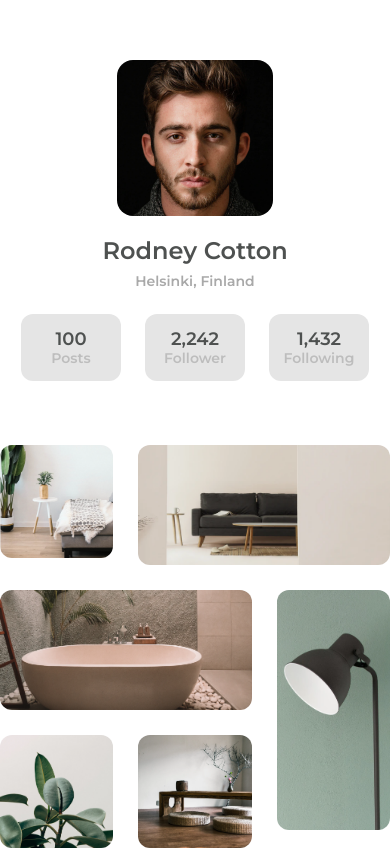
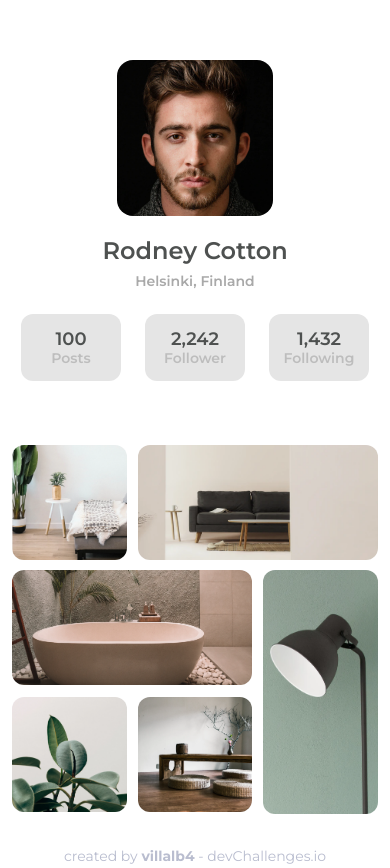
Before and after one commit to villalb4/My-galery, a plain HTML site: page index.html in a window 390 px wide. Shown: the top 868 px of the page. Drawn offline with Linux system fonts and the light colour scheme.

Commit message:
Desktop finish

```diff
--- a/css/styles.css
+++ b/css/styles.css
@@ -12,6 +12,7 @@ body {
   justify-content: center;
   font-family: 'montserrat';
   font-weight: 600;
+  padding: 0 3%;
 }
 
 .user {
@@ -70,7 +71,7 @@ h1 {
 
 .publications {
   display: grid;
-  gap: 25px;
+  gap: 3%;
   grid-template-columns: repeat(3, 1fr);
   width: 100%;
   max-width: 956px;
@@ -119,3 +120,10 @@ h1 {
   font-weight: 700;
   color: #B9BDCF;
 }
+
+
+@media screen and (max-width: 799px) {
+    .publications {
+    margin-bottom: 44px;
+  }
+}
```
